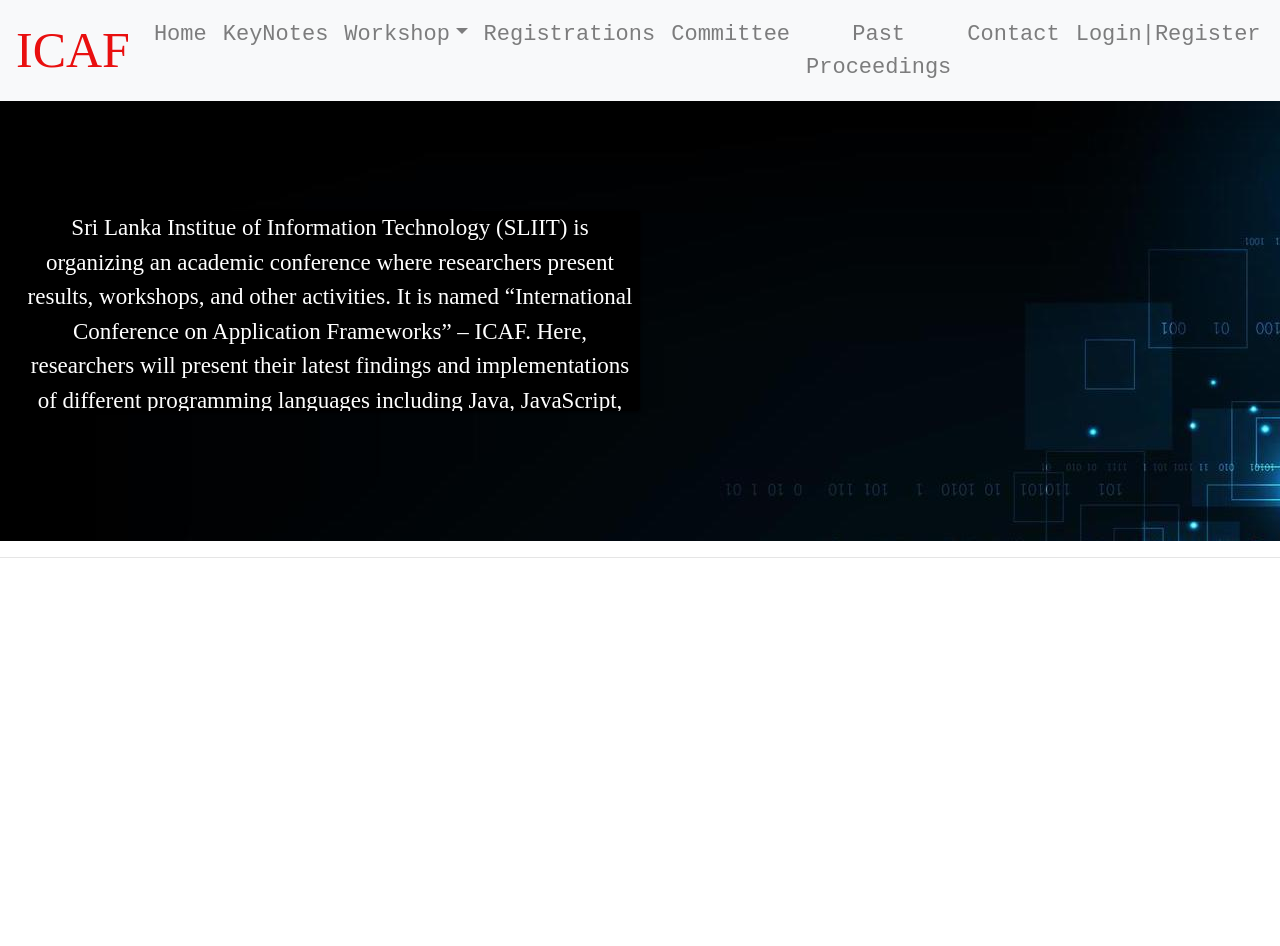
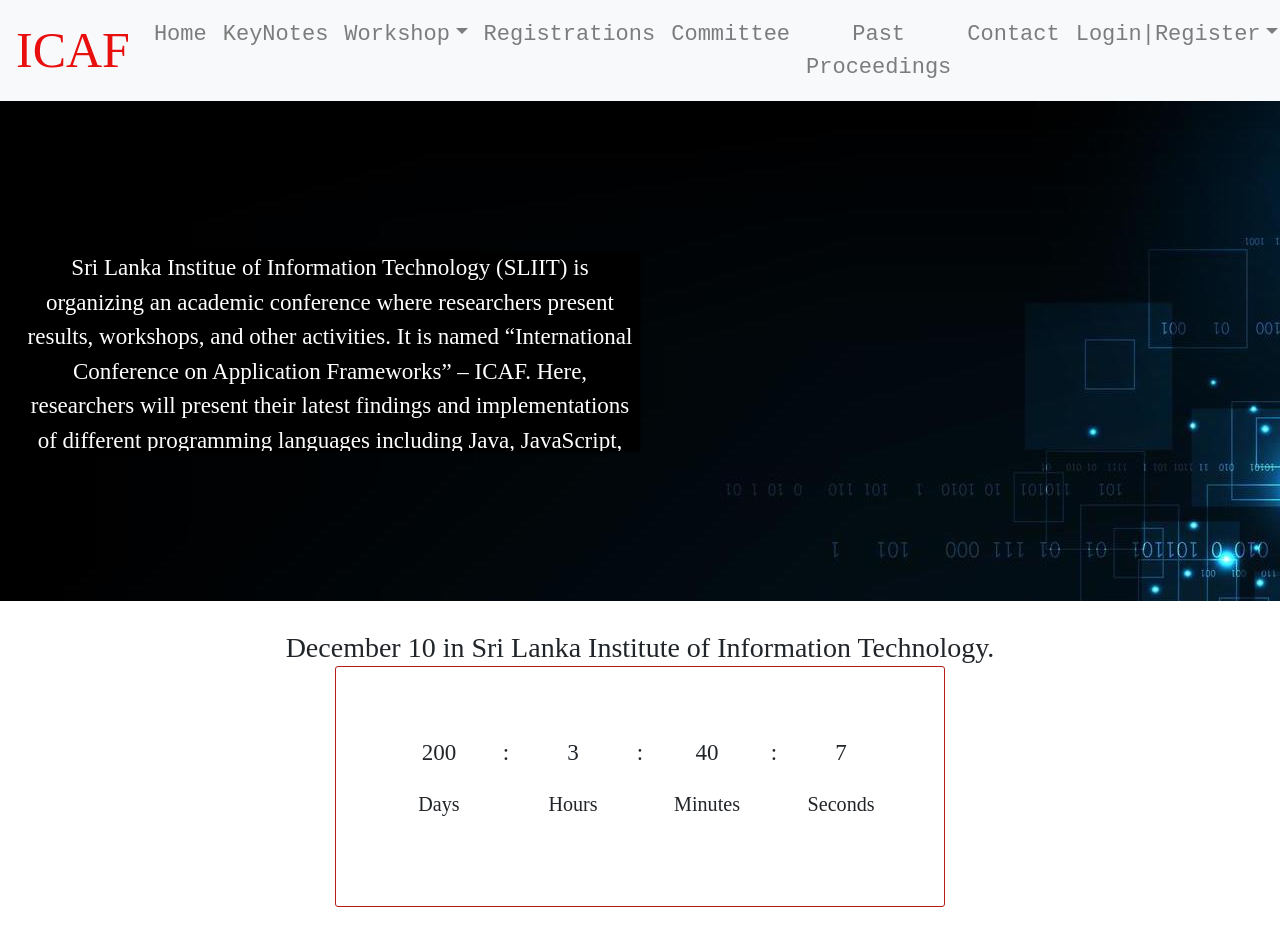
Before and after one commit to lahiruSanjeewa2971/AF-project-frontend, a React (Create React App) app: page / in a window 1280 px wide. Shown: the top 946 px of the page. Before the commit the page ends 800 px from the top, so only its background shows below. Built offline with nearby package versions, Linux system fonts and the light colour scheme.

Commit message:
Add countdown timer

```diff
--- a/public/index.html
+++ b/public/index.html
@@ -25,7 +25,7 @@
       work correctly both with client-side routing and a non-root public URL.
       Learn how to configure a non-root public URL by running `npm run build`.
     -->
-    <title>React App</title>
+    <title>ICAF</title>
   </head>
   <body>
     <noscript>You need to enable JavaScript to run this app.</noscript>
--- a/src/components/CSSs/Home.css
+++ b/src/components/CSSs/Home.css
@@ -1,4 +1,47 @@
+*{
+    box-sizing: border-box;
+    margin: 0;
+    padding: 0;
+}
+body{
+    font-size: 100%;
+}
 section{
     font-size: 23px;
     font-family: Gabriola;
 }
+.timer-container{
+    background-position: center;
+    background-size: cover;
+    background-repeat: no-repeat;
+
+    width: 100%;
+    height: 40vh;
+}
+.timer{
+    background-color: rgba(0, 0, 0, 0);
+    display: flex;
+    flex-direction: column;
+    align-items: center;
+    justify-content: center;
+    padding-bottom: 7em;
+    width: 100%;
+    height: 100%;
+}
+.timer div:first-child{
+    border: 1px solid rgb(185, 27, 27);
+    border-radius: 3px;
+    display: grid;
+    grid-template-columns: repeat(7, 1fr);
+    margin-top: 3em;
+    padding: 3em;
+    text-align: center;
+}
+
+@media screen and (max-width: 480px) {
+    .timer div:first-child{
+        margin-left: 2em;
+        margin-right: 2em;
+        padding: 3em 1em;
+    }
+}
--- a/src/components/Home.js
+++ b/src/components/Home.js
@@ -2,11 +2,12 @@
 import "./CSSs/Home.css";
 import Background from "../images/Background.jpeg";
 import { Card, Grid } from '@material-ui/core';
+import CountdownTimer from "./pages/CountDownTimer";
 
 
 var sectionStyle = {
     width: "100%",
-    height: "440px",
+    height: "500px",
     backgroundImage: `url(${Background})`,
 };
 var setColor = {
@@ -18,10 +19,11 @@
 }
 
 function Home(){
+
     return(
         <div>
             <section style={sectionStyle}>
-                <Grid xs={6} container style={{paddingTop:'110px', paddingLeft:'20px'}}>
+                <Grid xs={6} container style={{paddingTop:'150px', paddingLeft:'20px'}}>
                     <Card style={setColor}>
                         Sri Lanka Institue of Information Technology (SLIIT) is organizing an academic conference where researchers present results, workshops, and
                         other activities. It is named “International Conference on Application Frameworks” – ICAF.
@@ -31,6 +33,8 @@
                     </Card>
                 </Grid>
             </section>
+            <CountdownTimer/>
+
 
         </div>
     )
--- a/src/components/NavBar.js
+++ b/src/components/NavBar.js
@@ -22,7 +22,10 @@
                 <Nav.Link href="#link">Committee</Nav.Link>
                 <Nav.Link href="#link">Past Proceedings</Nav.Link>
                 <Nav.Link href="/contact">Contact</Nav.Link>
-                <Nav.Link href="#link">Login|Register</Nav.Link>
+                <NavDropdown title="Login|Register" id="basic-nav-dropdown">
+                    <NavDropdown.Item href="/registerresearcher">Researcher</NavDropdown.Item>
+                    <NavDropdown.Item href="#">Workshop Conductor</NavDropdown.Item>
+                </NavDropdown>
             </Nav>
 
             </Navbar.Collapse>
--- /dev/null
+++ b/src/components/pages/CountDownTimer.js
@@ -0,0 +1,74 @@
+import React, {useState, useRef, useEffect} from 'react';
+
+
+export default function countdownTimer(){
+    const [timerDays, setTimerDays] = useState('00');
+    const [timerHours, setTimerHours] = useState('00');
+    const [timerMinutes, setTimerMinutes] = useState('00');
+    const [timerSeconds, setTimerSeconds] = useState('00');
+
+    let interval = useRef();
+
+    const startTimer = () => {
+        const countdownDate = new Date('Dec 10, 2021 00:00:00').getTime();
+
+        interval = setInterval(() => {
+            const now = new Date().getTime();
+            const distance = countdownDate - now;
+
+            const days = Math.floor(distance / (1000 * 60 * 60 * 24));
+            const hours = Math.floor((distance % (1000 * 60 * 60 * 24) / (1000 * 60 * 60)));
+            const minutes = Math.floor((distance % (1000 * 60 * 60)) / (1000 * 60));
+            const seconds = Math.floor((distance % (1000 * 60)) / 1000);
+
+            if(distance < 0){
+                //stop the timer
+                clearInterval(interval.current);
+            }else{
+                //update timer
+                setTimerDays(days);
+                setTimerHours(hours);
+                setTimerMinutes(minutes);
+                setTimerSeconds(seconds);
+            }
+
+        }, 1000);
+    };
+    useEffect(() => {
+        startTimer();
+        return () => {
+            clearInterval(interval.current);
+        };
+    });
+
+    return(
+        <div>
+            <h3 style={{paddingTop:'30px', fontFamily:'Skia'}}>December 10 in Sri Lanka Institute of Information Technology.</h3>
+            <section className="timer-container">
+                <section className="timer">
+                    <div>
+                        <section>
+                            <p>{timerDays}</p>
+                            <p><small>Days</small></p>
+                        </section>
+                        <span>:</span>
+                        <section>
+                            <p>{timerHours}</p>
+                            <p><small>Hours</small></p>
+                        </section>
+                        <span>:</span>
+                        <section>
+                            <p>{timerMinutes}</p>
+                            <p><small>Minutes</small></p>
+                        </section>
+                        <span>:</span>
+                        <section>
+                            <p>{timerSeconds}</p>
+                            <p><small>Seconds</small></p>
+                        </section>
+                    </div>
+                </section>
+            </section>
+        </div>
+    )
+}
```
